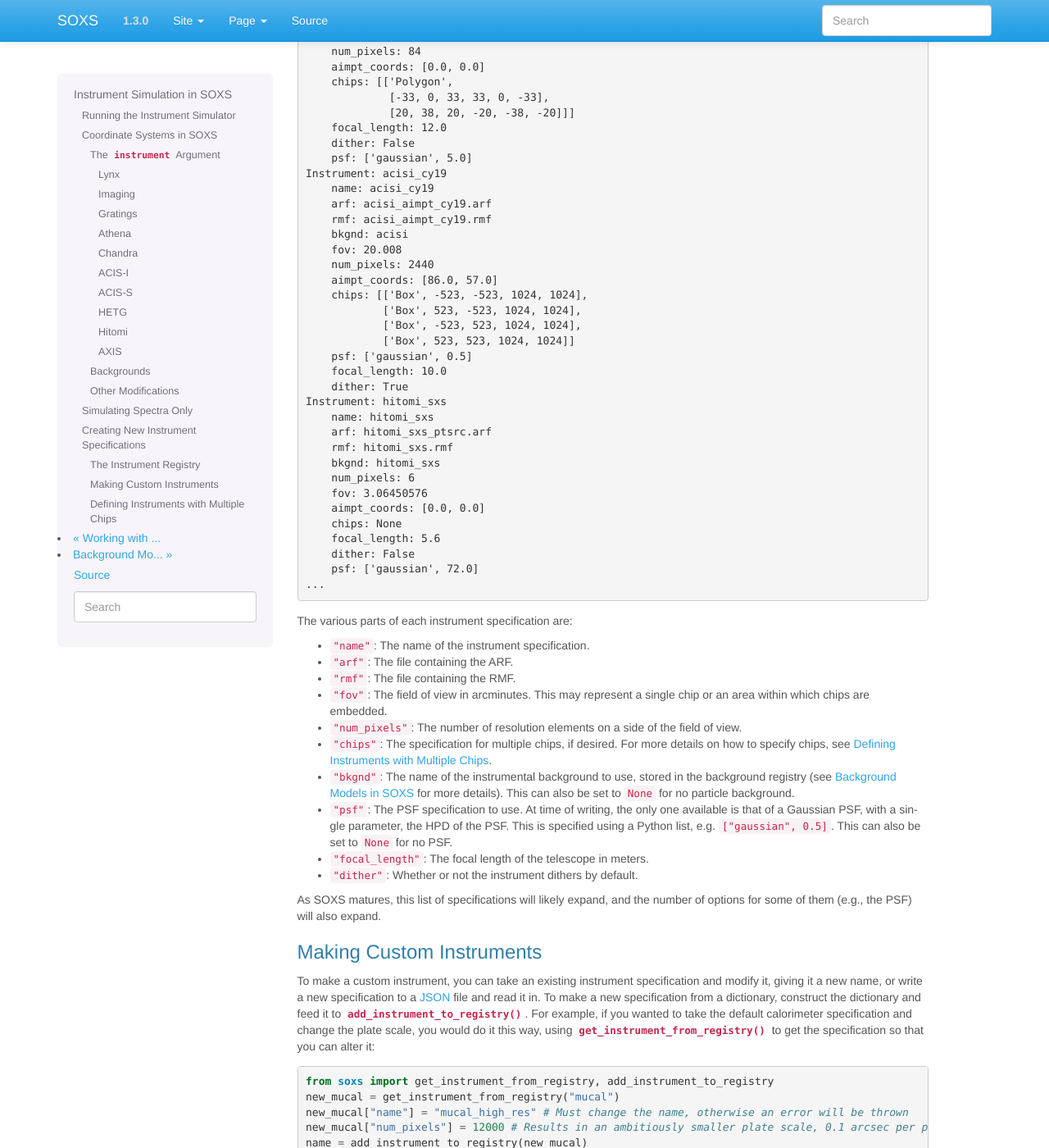
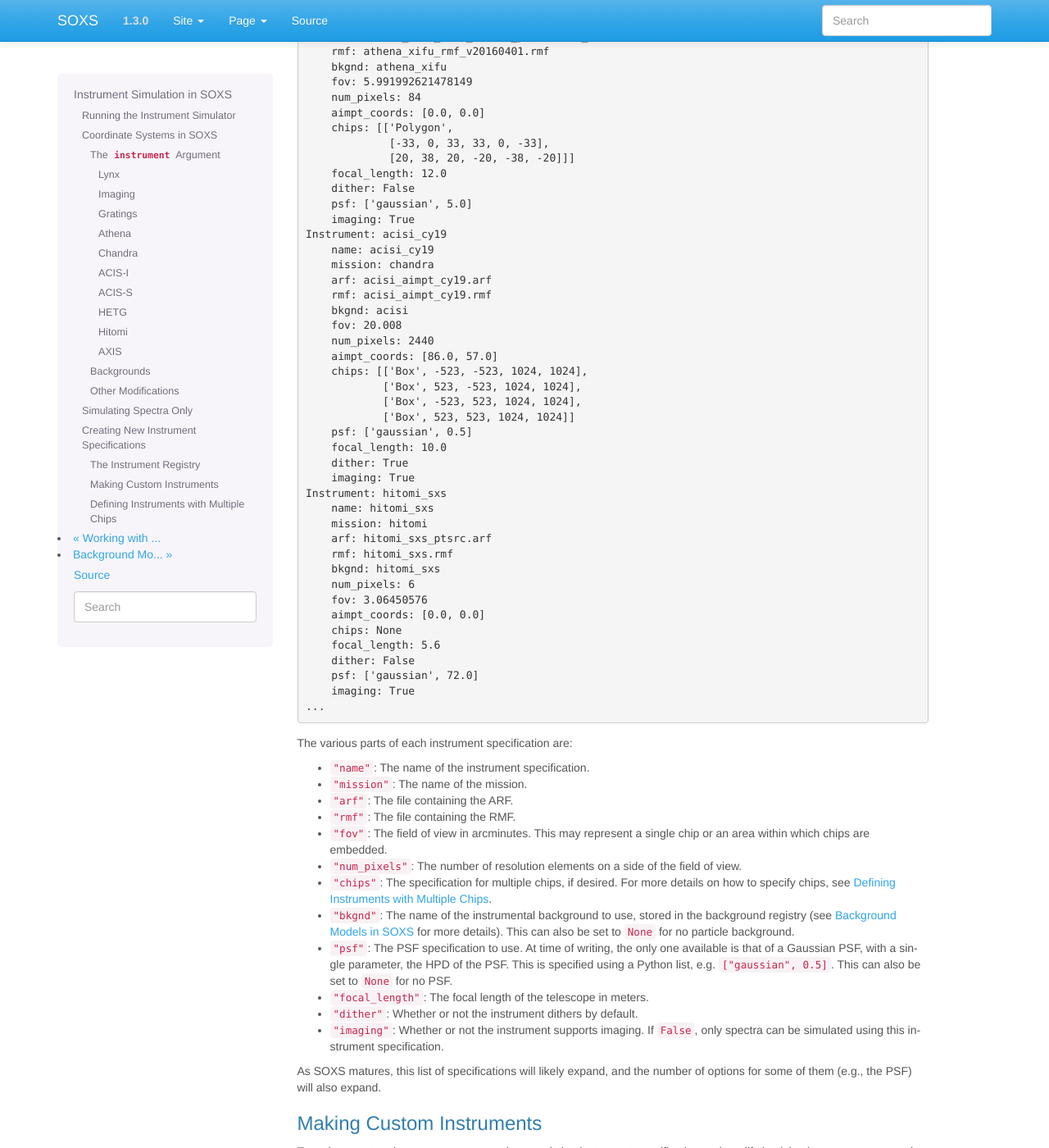
Before and after one commit to lynx-x-ray-observatory/soxs, a Sphinx documentation site: the page built from doc/source/users_guide/instrument.rst, in a window 1280 px wide and 1400 px high, scrolled down 6087 px. Shown: the whole window at 82% size. Built offline with Sphinx 7.4.7, drawn with Linux system fonts in a browser that asks for light colours; some of the changed text lies outside the part shown.

Commit message:
Add the mission keyword argument to the instrument specs

```diff
--- a/doc/source/users_guide/instrument.rst
+++ b/doc/source/users_guide/instrument.rst
@@ -387,8 +388,10 @@
         focal_length: 10.0
         dither: True
         psf: ['gaussian', 0.5]
+        imaging: True
     Instrument: athena_xifu
         name: athena_xifu
+        mission: athena
         arf: athena_xifu_1469_onaxis_pitch249um_v20160401.arf
         rmf: athena_xifu_rmf_v20160401.rmf
         bkgnd: athena_xifu
@@ -401,8 +404,10 @@
         focal_length: 12.0
         dither: False
         psf: ['gaussian', 5.0]
+        imaging: True
     Instrument: acisi_cy19
         name: acisi_cy19
+        mission: chandra
         arf: acisi_aimpt_cy19.arf
         rmf: acisi_aimpt_cy19.rmf
         bkgnd: acisi
@@ -416,8 +421,10 @@
         psf: ['gaussian', 0.5]
         focal_length: 10.0
         dither: True
+        imaging: True
     Instrument: hitomi_sxs
         name: hitomi_sxs
+        mission: hitomi
         arf: hitomi_sxs_ptsrc.arf
         rmf: hitomi_sxs.rmf
         bkgnd: hitomi_sxs
@@ -428,11 +435,13 @@
         focal_length: 5.6
         dither: False
         psf: ['gaussian', 72.0]
+        imaging: True
     ...
 
 The various parts of each instrument specification are:
 
 * ``"name"``: The name of the instrument specification.
+* ``"mission"``: The name of the mission.
 * ``"arf"``: The file containing the ARF.
 * ``"rmf"``: The file containing the RMF.
 * ``"fov"``: The field of view in arcminutes. This may represent a single chip
@@ -450,6 +459,8 @@
   can also be set to ``None`` for no PSF.
 * ``"focal_length"``: The focal length of the telescope in meters.
 * ``"dither"``: Whether or not the instrument dithers by default.
+* ``"imaging"``: Whether or not the instrument supports imaging. If ``False``,
+  only spectra can be simulated using this instrument specification.
 
 As SOXS matures, this list of specifications will likely expand, and the number
 of options for some of them (e.g., the PSF) will also expand.
@@ -536,9 +547,10 @@
 
 .. code-block:: python
 
-    instrument_registry["acisi_cy18"] = {"name": "acisi_cy18",
-                                         "arf": "acisi_aimpt_cy18.arf",
-                                         "rmf": "acisi_aimpt_cy18.rmf",
+    instrument_registry["acisi_cy19"] = {"name": "acisi_cy19",
+                                         "mission": "chandra",
+                                         "arf": "acisi_aimpt_cy19.arf",
+                                         "rmf": "acisi_aimpt_cy19.rmf",
                                          "bkgnd": "acisi",
                                          "fov": 20.008,
                                          "num_pixels": 2440,
@@ -549,13 +561,15 @@
                                                    ["Box", 523, 523, 1024, 1024]],
                                          "psf": ["gaussian", 0.5],
                                          "focal_length": 10.0,
-                                         "dither": True}
+                                         "dither": True,
+                                         "imaging": True}
 
 whereas the *Athena* XIFU instrument configuration uses a ``Polygon`` region:
 
 .. code-block:: python
 
     instrument_registry["athena_xifu"] = {"name": "athena_xifu",
+                                          "mission": "athena",
                                           "arf": "athena_xifu_1469_onaxis_pitch249um_v20160401.arf",
                                           "rmf": "athena_xifu_rmf_v20160401.rmf",
                                           "bkgnd": "athena_xifu",
@@ -567,4 +581,5 @@
                                                      [20, 38, 20, -20, -38, -20]]],
                                           "focal_length": 12.0,
                                           "dither": False,
-                                          "psf": ["gaussian", 5.0]}
+                                          "psf": ["gaussian", 5.0],
+                                          "imaging": True}
```
Also changed, not shown: other parts of doc/source/users_guide/instrument.rst (+1 -0 lines), 1 other file.
